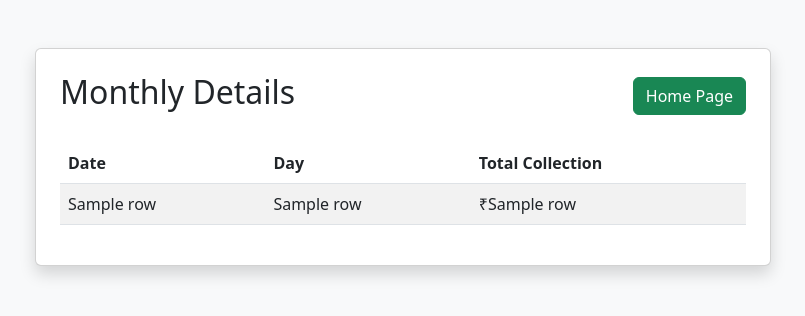
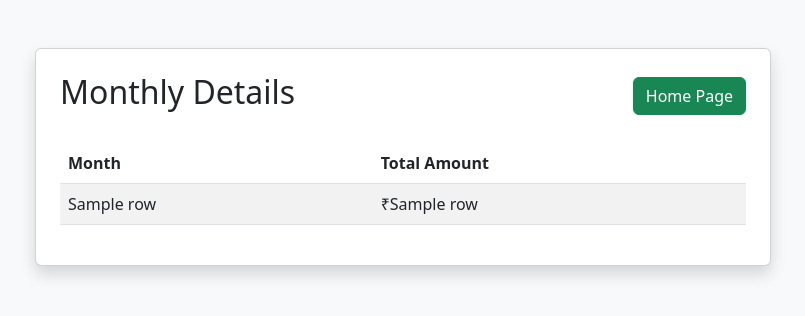
Before and after one commit to RohithSriSai143/shop-ledger, a Flask app: template templates/monthly_details.html in a window 1280 px wide. Shown: the part 56-372 px from the top of the page, without its empty margins (237-1042 px from the left). Run offline with Flask 3, Linux system fonts and the light colour scheme; the template is opened without the code that fills it: most values are stand-ins (such as "Sample title", 1, 10 or a date in 2020).

Commit message:
Update monthly_details.html

```diff
--- a/templates/monthly_details.html
+++ b/templates/monthly_details.html
@@ -25,16 +25,14 @@
                     <table class="table table-striped">
                         <thead>
                             <tr>
-                                <th>Date</th>
-                                <th>Day</th>
-                                <th>Total Collection</th>
+                                <th>Month</th>
+                                <th>Total Amount</th>
                             </tr>
                         </thead>
                         <tbody>
                             {% for row in transactions %}
                             <tr>
                                 <td>{{ row[1] }}</td>
-                                <td>{{ row[2] }}</td>
                                 <td>₹{{ row[5] }}</td>
                             </tr>
                             {% endfor %}
```
